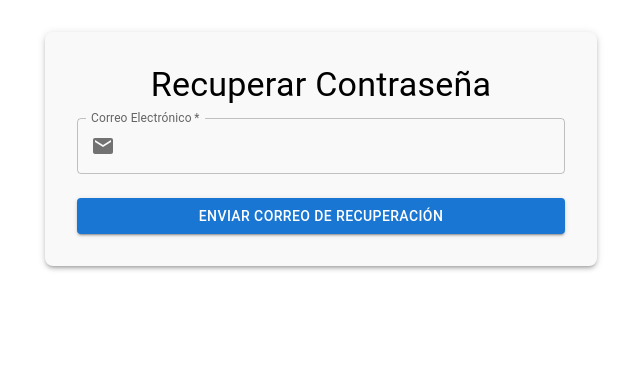
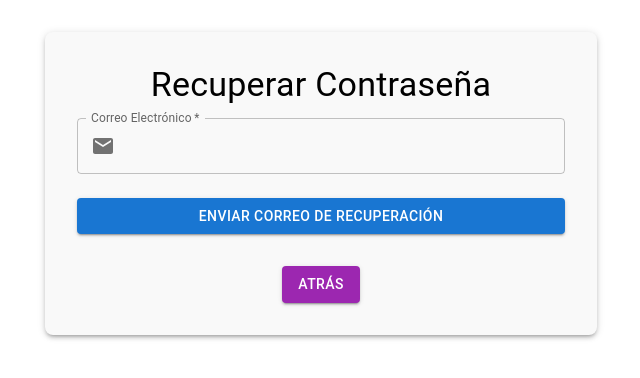
Before and after one commit to YareliHH/Frontend_Gis, a React (Create React App) app: page /recuperar_password in a window 1280 px wide. Shown: the top 378 px of the page, without its empty margins (319-959 px from the left). Built offline with nearby package versions, Linux system fonts and the light colour scheme.

Commit message:
cambio en el registro y contra

```diff
--- a/src/Componentes/Inicio/recuperarContrasena.jsx
+++ b/src/Componentes/Inicio/recuperarContrasena.jsx
@@ -1,6 +1,7 @@
 import React, { useState } from 'react';
 import { Container, TextField, Button, Typography, Box, Grid, InputAdornment } from '@mui/material';
 import { Email } from '@mui/icons-material';
+import { useNavigate } from 'react-router-dom'; // Importa useNavigate
 import axios from 'axios';
 
 const RecuperarContrasena = () => {
@@ -8,6 +9,8 @@ const RecuperarContrasena = () => {
   const [error, setError] = useState('');
   const [success, setSuccess] = useState('');
   const [loading, setLoading] = useState(false);
+
+  const navigate = useNavigate(); // Hook para manejar la navegación
 
   const emailRegex = /^[^\s@]+@(gmail\.com|hotmail\.com|outlook\.com)$/;
 
@@ -38,6 +41,10 @@ const RecuperarContrasena = () => {
     } finally {
       setLoading(false);
     }
+  };
+
+  const handleBackClick = () => {
+    navigate(-1); // Navega a la página anterior
   };
 
   return (
@@ -88,6 +95,17 @@ const RecuperarContrasena = () => {
             )}
           </Grid>
         </form>
+
+        {/* Botón de "Atrás" */}
+        <Box sx={{ display: 'flex', justifyContent: 'center', mt: 4 }}>
+          <Button
+            variant="contained"
+            color="secondary"
+            onClick={handleBackClick}
+          >
+            Atrás
+          </Button>
+        </Box>
       </Box>
     </Container>
   );
--- a/src/Componentes/Inicio/registo.jsx
+++ b/src/Componentes/Inicio/registo.jsx
@@ -1,6 +1,7 @@
 import React, { useState } from 'react';
 import { Container, TextField, Button, Grid, Typography, Box, InputAdornment, LinearProgress, IconButton } from '@mui/material';
 import { Person, Email, Phone, Lock, AccountBox, Visibility, VisibilityOff } from '@mui/icons-material';
+import { useNavigate } from 'react-router-dom'; // Importa useNavigate
 import axios from 'axios';
 import CryptoJS from 'crypto-js';
 
@@ -24,6 +25,8 @@ const Registro = () => {
   const [passwordStrength, setPasswordStrength] = useState(0);
   const [showPassword, setShowPassword] = useState(false);
   const [showConfirmPassword, setShowConfirmPassword] = useState(false);
+
+  const navigate = useNavigate(); // Hook para manejar la navegación
 
   const nameRegex = /^[a-zA-ZÀ-ÿ\s]+$/;
   const emailRegex = /^[^\s@]+@(gmail\.com|hotmail\.com|outlook\.com)$/;
@@ -185,6 +188,11 @@ const Registro = () => {
     }
   };
 
+  // Maneja el clic del botón "Atrás"
+  const handleBackClick = () => {
+    navigate(-1); // Navega a la página anterior
+  };
+
   return (
     <Container maxWidth="sm">
       <Box sx={{ padding: 4, backgroundColor: '#f9f9f9', borderRadius: 2, boxShadow: 3, marginTop: 4 }}>
@@ -304,10 +312,7 @@ const Registro = () => {
                   ),
                   endAdornment: (
                     <InputAdornment position="end">
-                      <IconButton
-                        onClick={() => setShowPassword(!showPassword)}
-                        edge="end"
-                      >
+                      <IconButton onClick={() => setShowPassword(!showPassword)}>
                         {showPassword ? <VisibilityOff /> : <Visibility />}
                       </IconButton>
                     </InputAdornment>
@@ -317,13 +322,7 @@ const Registro = () => {
                 error={!!passwordError}
                 helperText={passwordError}
               />
-              <Box mt={1}>
-                {isLoading ? (
-                  <LinearProgress />
-                ) : (
-                  <LinearProgress variant="determinate" value={passwordStrength} />
-                )}
-              </Box>
+              {isLoading && <LinearProgress />}
             </Grid>
             <Grid item xs={12}>
               <TextField
@@ -341,10 +340,7 @@ const Registro = () => {
                   ),
                   endAdornment: (
                     <InputAdornment position="end">
-                      <IconButton
-                        onClick={() => setShowConfirmPassword(!showConfirmPassword)}
-                        edge="end"
-                      >
+                      <IconButton onClick={() => setShowConfirmPassword(!showConfirmPassword)}>
                         {showConfirmPassword ? <VisibilityOff /> : <Visibility />}
                       </IconButton>
                     </InputAdornment>
@@ -357,23 +353,14 @@ const Registro = () => {
             </Grid>
             <Grid item xs={12}>
               <Button type="submit" variant="contained" color="primary" fullWidth>
-                Registrar
+                Registrarse
               </Button>
             </Grid>
-            {errors.success && (
-              <Grid item xs={12}>
-                <Typography variant="body2" color="success.main" align="center">
-                  {errors.success}
-                </Typography>
-              </Grid>
-            )}
-            {errors.server && (
-              <Grid item xs={12}>
-                <Typography variant="body2" color="error" align="center">
-                  {errors.server}
-                </Typography>
-              </Grid>
-            )}
+            <Grid item xs={12}>
+              <Button variant="outlined" color="secondary" fullWidth onClick={handleBackClick}>
+                Atrás
+              </Button>
+            </Grid>
           </Grid>
         </form>
       </Box>
```
